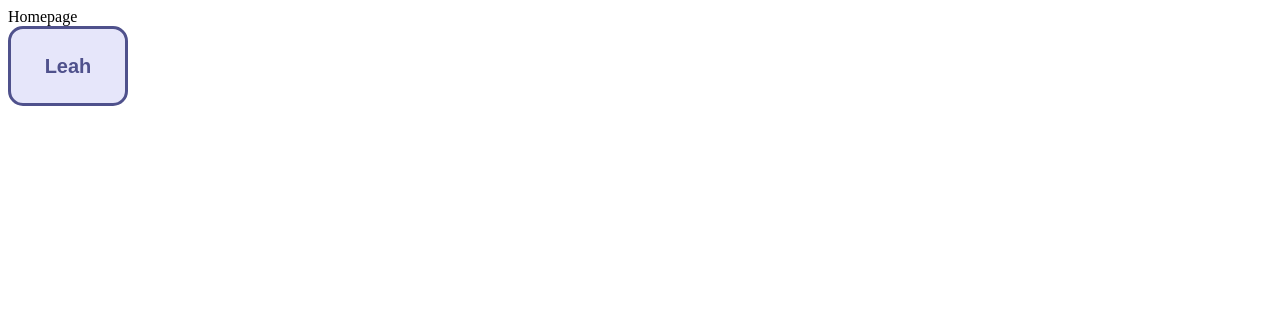
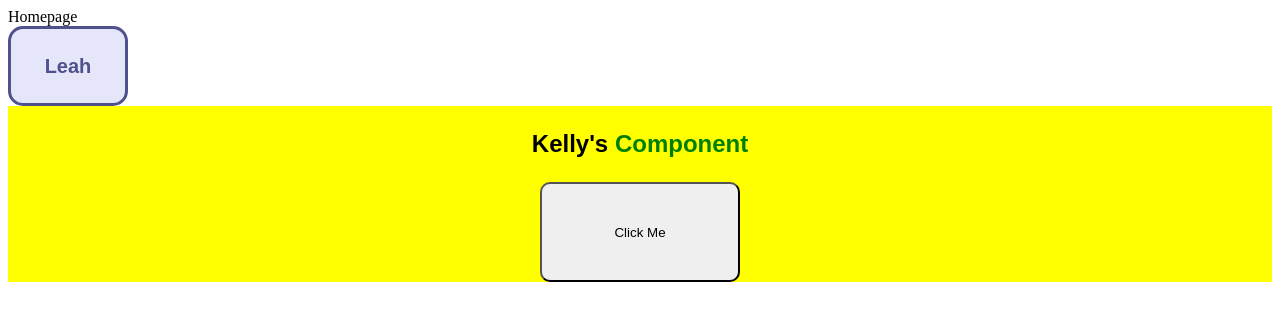
Before and after one commit to KellyMenzul/group-5, a Next.js app in the folder exercise4/: page / in a window 1280 px wide. Shown: the top 320 px of the page. Built offline with nearby package versions, Linux system fonts and the light colour scheme.

Commit message:
Kelly CompComponent2

```diff
--- a/exercise4/comps/CustomComponent2/index.js
+++ b/exercise4/comps/CustomComponent2/index.js
@@ -0,0 +1,43 @@
+function KellyComp({
+    flex= "flex",
+    flexdirection= "column",
+    justify= "center",
+    width= "200px",
+    height= "100px",
+    spancolor= "green",
+    borderradius= "10px",
+    font= "arial",
+    fontsize= "24px",
+    backgroundcolor= "yellow"
+}){
+    return(
+        <div
+        style= {{
+            display:flex,
+            flexDirection:flexdirection,
+            alignItems:justify,
+            backgroundColor:backgroundcolor,
+        }}
+        >
+            <h3
+            style = {{
+                fontFamily:font,
+                fontSize:fontsize,
+            }}
+            >Kelly's<span
+            style ={{
+                color:spancolor,
+            }}
+            > Component</span></h3>
+            <button
+            style= {{
+                width:width,
+                height:height,
+                borderRadius:borderradius,
+            }}
+            >Click Me</button>
+        </div>
+    )
+}
+
+export default KellyComp;
--- a/exercise4/pages/index.js
+++ b/exercise4/pages/index.js
@@ -1,10 +1,12 @@
-import LeahComp from '../comps/CustomComponent1'
+import LeahComp from '../comps/CustomComponent1';
+import KellyComp from '../comps/CustomComponent2';
 
  function Home() {
   return (
     <div>
       Homepage
       <LeahComp/>
+      <KellyComp/>
     </div>
   )
 }
```
Also changed, not shown: 1 other file (tests, documents, lock files or other folders).
